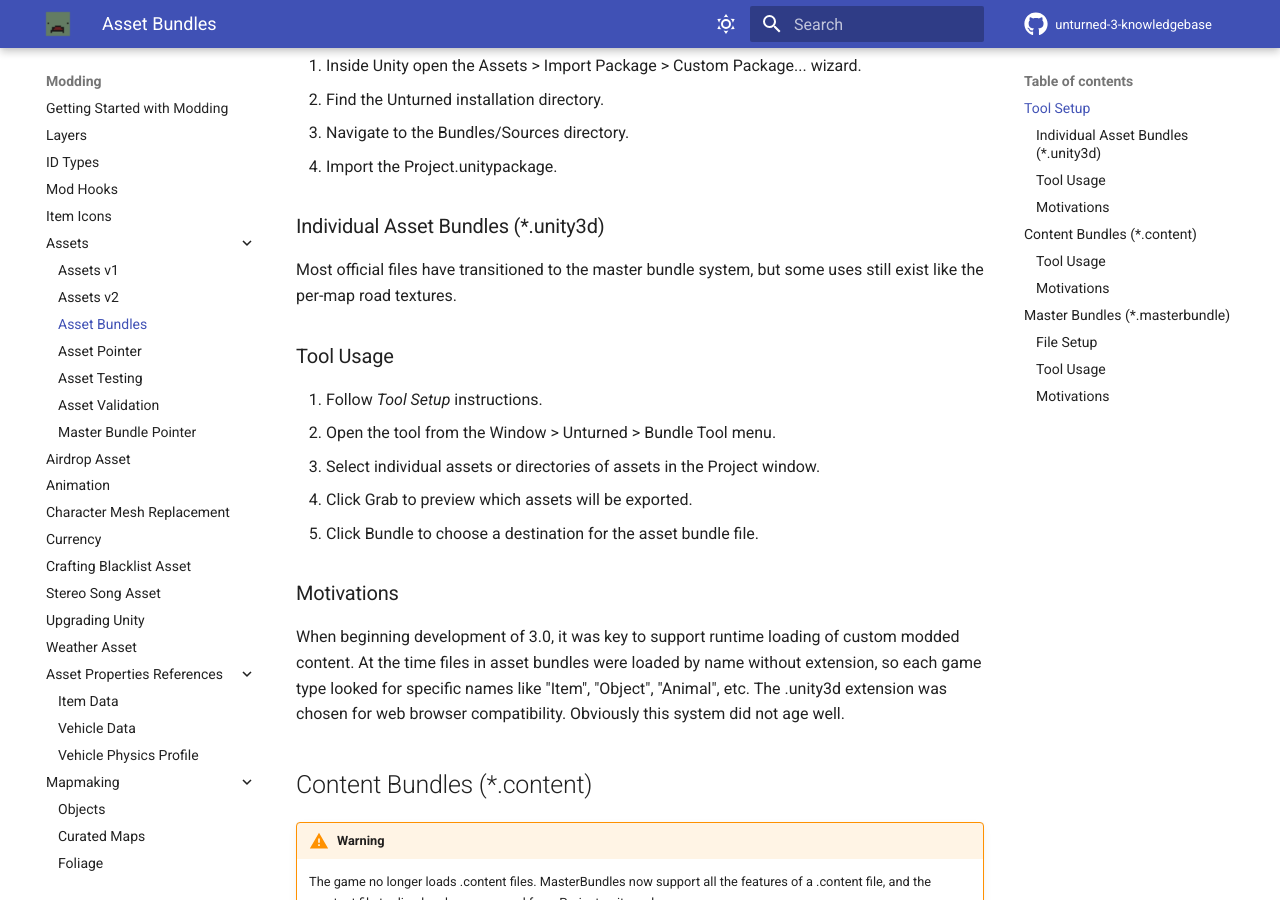
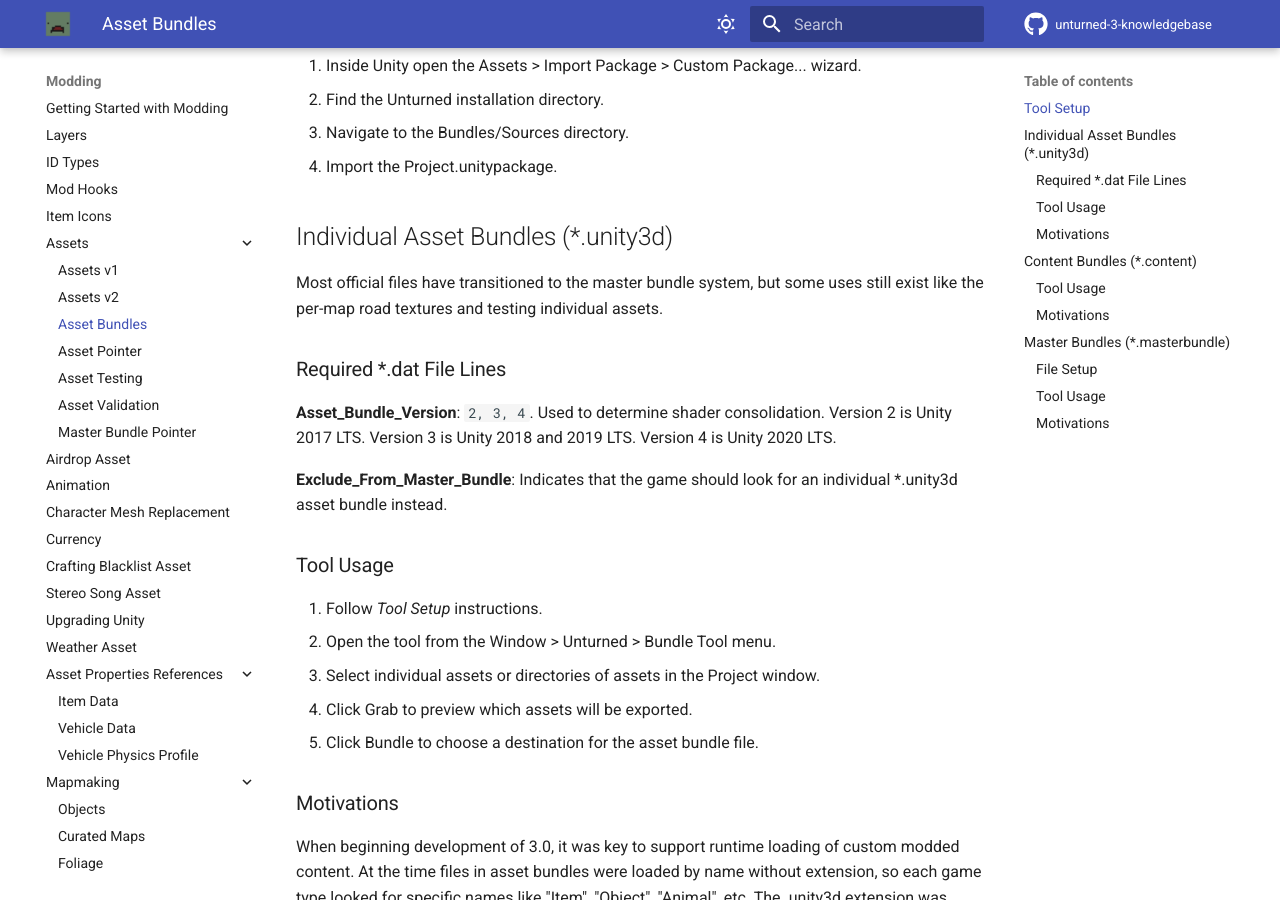
Before and after one commit to unturned-info/unturned-3-knowledgebase, an MkDocs documentation site: the page built from docs/Modding/AssetBundles.md, in a window 1280 px wide and 900 px high, scrolled down 472 px. Built offline with MkDocs 1.6.1 and Material for MkDocs 9.7.7, drawn with Linux system fonts in a browser that asks for light colours; comment, search, counter and statistics services are not loaded.

Commit message:
Make sure .unity3d has its damn .dat lines
Signed-off-by: Jdance-Media <67397422+Jdance-Media@users.noreply.github.com>
Lets make sure people aren't idiots, shall we?

```diff
--- a/docs/Modding/AssetBundles.md
+++ b/docs/Modding/AssetBundles.md
@@ -13,9 +13,15 @@
 3. Navigate to the Bundles/Sources directory.
 4. Import the Project.unitypackage.
 
-### Individual Asset Bundles (*.unity3d)
+## Individual Asset Bundles (*.unity3d)
 
-Most official files have transitioned to the master bundle system, but some uses still exist like the per-map road textures.
+Most official files have transitioned to the master bundle system, but some uses still exist like the per-map road textures and testing individual assets.
+
+### Required \*.dat File Lines
+
+__Asset\_Bundle\_Version__: `2, 3, 4`. Used to determine shader consolidation. Version 2 is Unity 2017 LTS. Version 3 is Unity 2018 and 2019 LTS. Version 4 is Unity 2020 LTS.
+
+__Exclude\_From\_Master\_Bundle__: Indicates that the game should look for an individual *.unity3d asset bundle instead.
 
 ### Tool Usage
 
```
